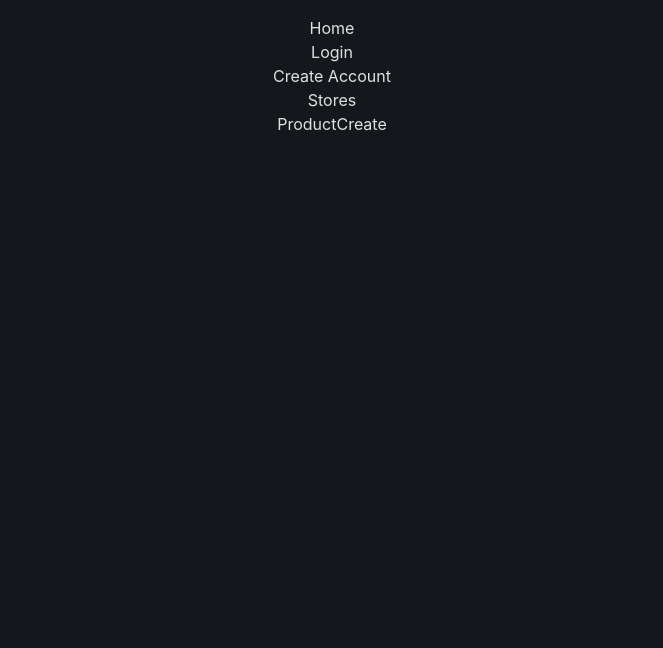
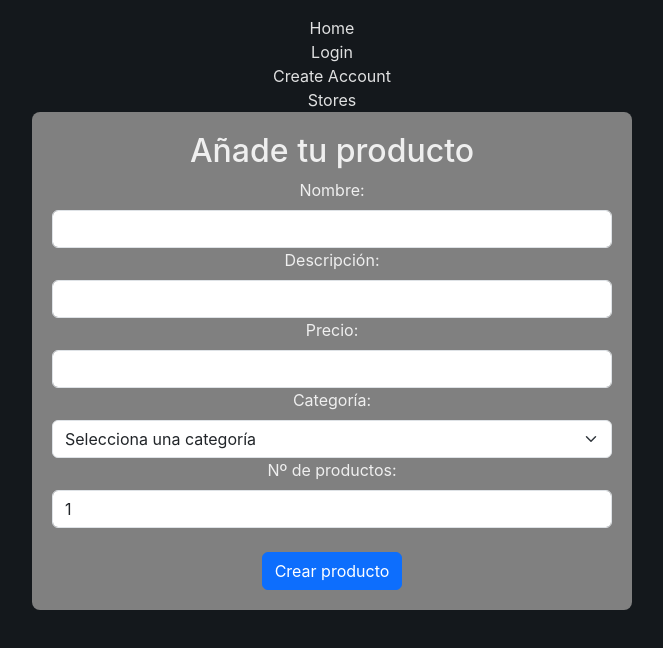
Before and after one commit to raulgarrigos/tapiocraft-client, a React (Vite) app: page /store/1/add-product in a window 1280 px wide. Shown: the top 648 px of the page, without its empty margins (308-971 px from the left). Built offline with nearby package versions, Linux system fonts and the light colour scheme; no server answers.

Commit message:
Added form to create product

```diff
--- a/src/pages/products/ProductCreate.jsx
+++ b/src/pages/products/ProductCreate.jsx
@@ -1,7 +1,148 @@
-import React from "react";
+import { useContext, useState } from "react";
+import { useParams, useNavigate } from "react-router-dom";
+import service from "../../services/config";
+import { AuthContext } from "../../context/auth.context";
+
+//Bootstrap
+import { Container, Form, Button } from "react-bootstrap";
 
 function ProductCreate() {
-  return <div>ProductCreate</div>;
+  const [name, setName] = useState("");
+  const [description, setDescription] = useState("");
+  const [price, setPrice] = useState("");
+  const [category, setCategory] = useState("");
+  const [stock, setStock] = useState(1);
+
+  const { loggedUser } = useContext(AuthContext);
+
+  const redirect = useNavigate();
+  const params = useParams();
+
+  const handleProductName = (e) => {
+    setName(e.target.value);
+  };
+
+  const handleProductDescription = (e) => {
+    setDescription(e.target.value);
+  };
+
+  const handleProductPrice = (e) => {
+    setPrice(e.target.value);
+  };
+
+  const handleProductCategory = (e) => {
+    setCategory(e.target.value);
+  };
+
+  const handleProductStock = (e) => {
+    setStock(e.target.value);
+  };
+
+  const handleSubmit = async (e) => {
+    e.preventDefault();
+
+    const newProduct = { name, description, price, category, stock };
+
+    try {
+      await service.post(`/store/${params.storeId}/product`, newProduct);
+      redirect(`/store/${params.storeId}`);
+    } catch (error) {
+      redirect("/error");
+    }
+  };
+
+  //Styles
+  const containerStyle = {
+    maxWidth: "600px",
+    backgroundColor: "grey",
+    padding: "20px",
+    borderRadius: "8px",
+  };
+
+  return (
+    <Container style={containerStyle}>
+      <h2>Añade tu producto</h2>
+      <Form onSubmit={handleSubmit}>
+        <Form.Group controlId="name">
+          <Form.Label>Nombre:</Form.Label>
+          <Form.Control
+            type="text"
+            value={name}
+            onChange={handleProductName}
+            required
+          ></Form.Control>
+        </Form.Group>
+
+        <Form.Group controlId="description">
+          <Form.Label>Descripción:</Form.Label>
+          <Form.Control
+            type="text"
+            value={description}
+            onChange={handleProductDescription}
+            required
+          ></Form.Control>
+        </Form.Group>
+
+        {/*  mirar si se puede poner de manera automática en euros */}
+        <Form.Group controlId="price">
+          <Form.Label>Precio:</Form.Label>
+          <Form.Control
+            type="number"
+            value={price}
+            onChange={handleProductPrice}
+            required
+          ></Form.Control>
+        </Form.Group>
+
+        <Form.Group controlId="category">
+          <Form.Label>Categoría:</Form.Label>
+          <Form.Select
+            value={category}
+            onChange={handleProductCategory}
+            required
+          >
+            <option value="">Selecciona una categoría</option>
+            <option value="bags_and_purses">Bolsos y monederos</option>
+            <option value="necklaces">Collares</option>
+            <option value="rings">Anillos</option>
+            <option value="earrings">Pendientes</option>
+            <option value="bracelets">Pulseras</option>
+            <option value="body_jewelry">Joyería y bisutería corporal</option>
+            <option value="prints_and_printing">Impresiones y láminas</option>
+            <option value="photography">Fotografía</option>
+            <option value="painting">Pintura</option>
+            <option value="sculpture">Escultura</option>
+            <option value="glass_art">Arte en vidrio</option>
+            <option value="drawings_and_illustrations">
+              Dibujos e ilustraciones
+            </option>
+            <option value="mixed_media_and_collage">
+              Soporte mixto y collage
+            </option>
+            <option value="fiber_arts">Arte en fibra</option>
+            <option value="dolls_and_miniatures">Muñecas y miniaturas</option>
+          </Form.Select>
+        </Form.Group>
+
+        {/* mirar si se puede poner stock negativo y, en tal caso, bloquearlo */}
+        <Form.Group controlId="stock">
+          <Form.Label>Nº de productos:</Form.Label>
+          <Form.Control
+            type="number"
+            value={stock}
+            onChange={handleProductStock}
+            required
+          ></Form.Control>
+        </Form.Group>
+
+        <br />
+
+        <Button variant="primary" type="submit">
+          Crear producto
+        </Button>
+      </Form>
+    </Container>
+  );
 }
 
 export default ProductCreate;
--- a/src/pages/store/StoreDetails.jsx
+++ b/src/pages/store/StoreDetails.jsx
@@ -33,7 +33,6 @@ function StoreDetails() {
     return <h3>Loading..</h3>;
   }
 
-  // ! AGREGAR BOTÓN PARA AÑADIR PRODUCTOS
   // ! RENDERIZAR PRODUCTOS AÑADIDOS
   // ! AGREGAR CONDICIONAL IF DE ADDRESS, REFUNDPOLICY
 
@@ -44,6 +43,7 @@ function StoreDetails() {
       <p>Categoría: {storeDetails.category}</p>
 
       <br />
+
       {loggedUser?._id === storeDetails.owner && (
         <div>
           <Link to={`/store/${storeDetails._id}/edit`}>
```
